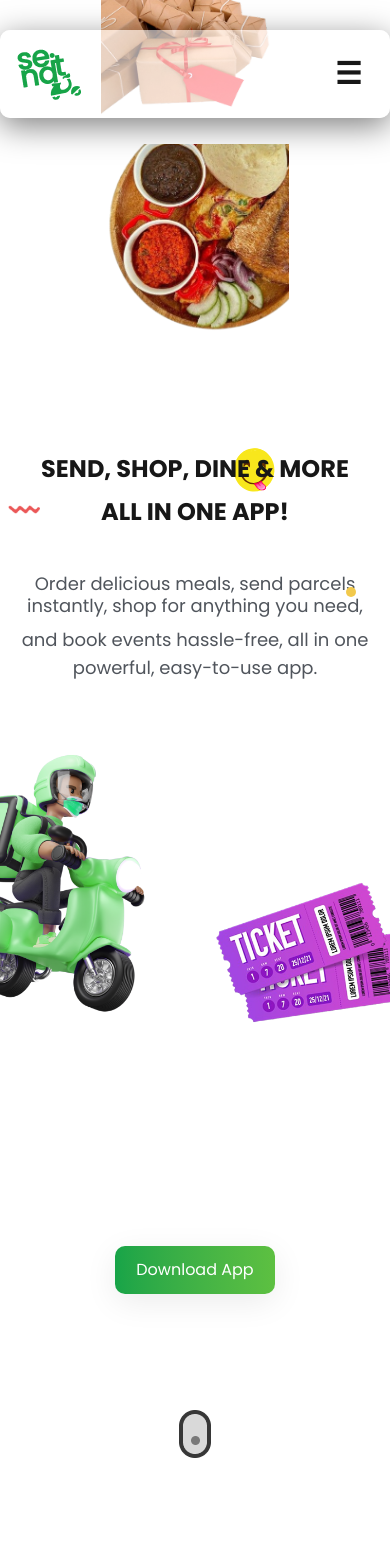
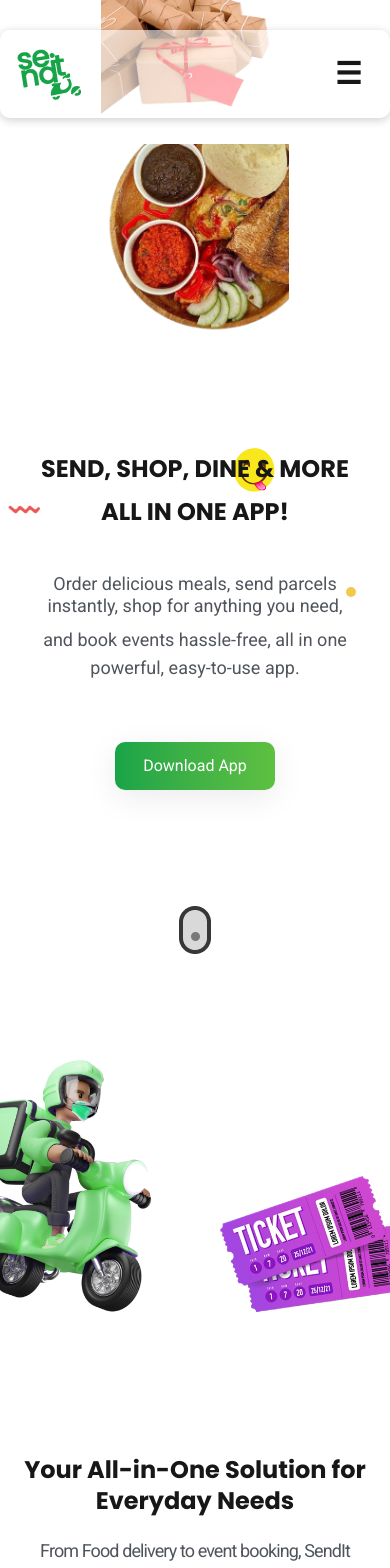
Before and after one commit to NanaAmpomahArhin/sendit-website, a Next.js app in the folder sendit-website/: page / in a window 390 px wide. Shown: the top 1568 px of the page. Built offline with nearby package versions, Linux system fonts and the light colour scheme.

Commit message:
updated responsiveness

```diff
--- a/sendit-website/app/globals.css
+++ b/sendit-website/app/globals.css
@@ -8,18 +8,12 @@
   --font-mono: 'Roboto', monospace;
   --font-jakarta: 'Plus Jakarta Sans', sans-serif;
   --font-rubik: 'Rubik', sans-serif;
-}
-
-@media (prefers-color-scheme: dark) {
-  :root {
-    --background: #0a0a0a;
-    --foreground: #ededed;
-  }
+  --font-lato: 'Lato' , sans-serif;
 }
 
 body {
-  background: var(--background);
-  color: var(--foreground);
+  background: #ffffff !important;
+  color: #171717 !important;
   font-family: var(--font-sans);
 }
 
--- a/sendit-website/components/HomepageBottomSection.jsx
+++ b/sendit-website/components/HomepageBottomSection.jsx
@@ -42,7 +42,7 @@ const HomepageBottomSection = () => {
             },
           ].map((item, index) => (
             <div key={index} className="flex ml-[5px] gap-x-5">
-              <div className="flex justify-center items-center w-[43px] h-[43px] rounded-full bg-green-100">
+              <div className="flex  flex-shrink-0 justify-center items-center w-[43px] h-[43px] rounded-full bg-green-100">
                 <p
                   className="font-normal text-lg text-[#17A448]"
                   style={{ fontFamily: "var(--font-rubik)" }}
@@ -70,7 +70,7 @@ const HomepageBottomSection = () => {
             Shop Smarter <br />
             with SendIt
           </p>
-          <p className="font-poppins font-normal text-lg max-w-[570px] sm:text-xl lg:text-[22px] text-white lg:w-[700px]">
+          <p className="font-mono font-normal text-lg max-w-[570px] sm:text-xl lg:text-[22px] text-white lg:w-[700px]">
             Discover a wide range of products and enjoy a seamless shopping
             experience right at your fingertips.
           </p>
@@ -137,7 +137,7 @@ const HomepageBottomSection = () => {
               >
                 {item.title}
               </p>
-              <p className="font-sans font-normal tracking-wide text-left text-base sm:text-lg lg:text-[20px] text-white leading-[25px]">
+              <p className="font-mono font-normal tracking-wide text-left text-base sm:text-lg lg:text-[20px] text-white leading-[25px]">
                 {item.description}
               </p>
             </div>
--- a/sendit-website/components/HomepageMiddleSection.jsx
+++ b/sendit-website/components/HomepageMiddleSection.jsx
@@ -2,7 +2,7 @@ import Image from "next/image";
 
 const HomepageMiddleSection = () => {
   return (
-    <section className="flex flex-col -mt-[160px] px-4 sm:px-8 lg:px-16 lg:-mt-[100px] 2xl:-mt-[10%] md:mt-[5%]">
+    <section className="flex flex-col mt-[100px] px-4 sm:px-8 lg:px-16 lg:-mt-[100px] 2xl:-mt-[10%] md:mt-[5%]">
       {/* Title Section */}
       <div className="flex flex-col justify-center items-center max-w-[843px] w-full text-center mx-auto mb-5">
         <p className="font-semibold text-2xl sm:text-4xl lg:text-[50px] font-poppins leading-tight m-0">
@@ -15,14 +15,14 @@ const HomepageMiddleSection = () => {
 
       {/* Subtext Section */}
       <div className="max-w-[843px] w-full flex flex-col items-center text-center mx-auto mb-10 lg:mb-[80px] md:mb-[20%]">
-        <p className="font-normal text-[#50555C] font-roboto text-lg sm:text-xl lg:text-[22px] tracking-tighter lg:w-[920px] lg:mt-[25px]">
+        <p className="font-normal text-[#50555C] font-mono text-lg sm:text-xl lg:text-[22px] tracking-tighter lg:w-[920px] lg:mt-[25px]">
           From Food delivery to event booking, SendIt simplifies your daily
           tasks with ease and efficiency.
         </p>
       </div>
 
       {/* Features Section */}
-      <div className="flex flex-wrap justify-center items-center gap-x-7 mx-auto lg:gap-x-[9px] md:mb-[10%] xl:gap-x-[15%] xl:gap-y-[15%] 2xl:gap-x-[9px] 2xl:-mb-[6%]">
+      <div className="flex flex-wrap justify-center items-center gap-x-7 mx-auto lg:gap-x-[9px] md:mb-[10%] lg:mb-[2%] xl:gap-x-[15%] xl:gap-y-[15%] 2xl:gap-x-[9px] 2xl:-mb-[6%]">
         {[
           {
             img: "emojione_pot-of-food.png",
@@ -62,7 +62,7 @@ const HomepageMiddleSection = () => {
                   alt={item.text}
                 />
               </div>
-              <p className="font-medium font-roboto tracking-normal text-lg sm:text-xl lg:text-[22px]">
+              <p className="font-medium font-mono tracking-normal text-lg sm:text-xl lg:text-[22px]">
                 {item.text}
               </p>
             </div>
@@ -76,7 +76,7 @@ const HomepageMiddleSection = () => {
       </div>
 
       {/*  Business Partner Section */}
-      <div className="flex flex-wrap justify-center gap-y-12 mt-16 mx-auto lg:mt-[180px] lg:m-auto sm:max-3xl:ml-[0px] ">
+      <div className="flex flex-wrap justify-center gap-y-12 mt-16 mx-auto lg:mt-[180px] lg:m-auto sm:max-3xl:ml-[0px] 2xl:mt-[15%] ">
         {[
           {
             img: "young Black man ,.png",
@@ -108,7 +108,7 @@ const HomepageMiddleSection = () => {
             <p className="font-poppins font-bold text-lg sm:text-xl lg:text-[20px]">
               {item.title}
             </p>
-            <p className="font-poppins font-normal text-base sm:text-lg lg:text-[16px] leading-5 lg:text-left lg:w-[379px] h-[75px] lg:tracking-[0.5px] lg:-mt-[10px]">
+            <p className="font-poppins font-normal text-base sm:text-lg lg:text-[16px] leading-5 lg:text-left lg:w-[330px] xl:w-[379px] h-[75px] lg:tracking-[0.5px] lg:-mt-[10px]">
               {item.desc}
             </p>
             <button
--- a/sendit-website/components/HomepageTopSection.jsx
+++ b/sendit-website/components/HomepageTopSection.jsx
@@ -56,7 +56,7 @@ const HomepageTopSection = () => {
         </div>
 
         {/* Subtext */}
-        <div className="flex flex-col items-center text-center max-w-[843px] gap-2 w-full mx-auto text-lg sm:text-xl lg:text-[22px] font-roboto">
+        <div className="flex flex-col items-center text-center max-w-[843px] gap-2 w-full mx-auto text-lg sm:text-xl lg:text-[22px] font-mono">
           <p className="leading-tight m-0 text-[#50555C]">
             Order delicious meals, send parcels instantly, shop for anything you
             need,
@@ -65,24 +65,9 @@ const HomepageTopSection = () => {
             and book events hassle-free, all in one powerful, easy-to-use app.
           </p>
         </div>
-      </section>
-
-      {/* Responsive Bottom Section */}
-      <section className="flex flex-wrap justify-center md:justify-between items-center relative mt-12 md:mt-[35%] lg:mt-0 px-4 lg:px-12 gap-6">
-        {/*Third Image */}
-        <div className="w-[48%] absolute md:mt-[5] -left-[10px] -top-[50px] sm:mt-[50%] sm:w-[45%] md:w-[40%]  lg:w-[400px] h-auto lg:top-[10%] 2xl:-mt-[17%] md:-top-[20%]  ">
-          <Image
-            src="/assets/images/motor 1.png"
-            alt="motor rider"
-            className="object-contain w-full"
-            width={525}
-            height={669}
-          />
-        </div>
-
         {/* Button Section */}
-        <div className="flex flex-col justify-center mt-[200px] gap-y-[100px] items-center w-full sm:w-[50%] sm:-mt-[40%] sm:mb-[70%] sm:ml-[32%] md:w-[45%]  lg:w-full 2xl:m-auto 2xl:-mt-[10%] h-screen  2xl:gap-y-[30px] md:mb-[35%] md:ml-[25%] md:-mt-[60%]  lg:m-auto lg:-mt-[10%] lg:mb-[20%] xl:mt-[10%] 2xl:mb-[5%] sm:m-auto">
-          <button className="w-40 sm:w-[308px] h-12 sm:h-[59px] rounded-[10px] p-[10px] bg-gradient-to-r from-[#17A448] to-[#5DC041] 2xl:-mt-[5%] shadow-[0px_8px_32px_0px_rgba(0,0,0,0.08)] font-roboto text-white">
+        <div className="flex flex-col mt-[60px] justify-center gap-y-[100px] items-center ">
+          <button className="w-40 sm:w-[308px] h-12 sm:h-[59px] rounded-[10px] p-[10px] bg-gradient-to-r from-[#17A448] to-[#5DC041]  shadow-[0px_8px_32px_0px_rgba(0,0,0,0.08)] font-mono text-white">
             Download App
           </button>
           <div className="w-8 sm:w-[32px] h-12 sm:h-[48px] mt-4 lg:mt-[200px]">
@@ -94,9 +79,22 @@ const HomepageTopSection = () => {
             />
           </div>
         </div>
+      </section>
+
+      <section className="flex  justify-between items-center  mt-[30px] md:mb-[60px] lg:mb-[300px] lg:-mt-[600px] 2xl:-mt-[450px]  gap-6">
+        {/*Third Image */}
+        <div className="w-[48%]  sm:w-[45%] md:w-[40%]  lg:w-[400px] h-auto lg:top-[10%] 2xl:-mt-[17%] md:-top-[20%]  ">
+          <Image
+            src="/assets/images/motor 1.png"
+            alt="motor rider"
+            className="object-contain w-full"
+            width={525}
+            height={669}
+          />
+        </div>
 
         {/* Fourth Image */}
-        <div className=" w-[48%]  lg:block size-[395px] md:mt-[10%] absolute right-0 top-30 lg:-right-[500px] sm:left-[50%]  sm:mt-[50%] md:left-[70%] md:-top-[5%] 2xl:-top-[15%] 2xl:left-[80%] lg:top-[30%] xl:left-[76%]  ">
+        <div className=" w-[48%] mt-[160px] sm:w-[45%] md:w-[40%]  lg:w-[400px] h-auto lg:top-[10%]  md:-top-[20%] 2xl:-mt-[0px] ">
           <Image
             className="object-contain"
             src="/assets/images/14662543_2011.i518.006_realistic_tickets-removebg-preview 1.png"
--- a/sendit-website/components/MobileMenu.jsx
+++ b/sendit-website/components/MobileMenu.jsx
@@ -8,7 +8,7 @@ const MobileMenu = () => {
 
   return (
     <>
-      {/* 🔹 Hamburger Button (Now Moved to the Right) */}
+      {/* Hamburger Button (Now Moved to the Right) */}
       <button
         className="lg:hidden flex items-center justify-center text-3xl font-bold px-3 py-2 rounded-md focus:outline-none ml-auto"
         onClick={() => setMenuOpen(!menuOpen)}
@@ -16,7 +16,7 @@ const MobileMenu = () => {
         ☰ {/* Hamburger icon */}
       </button>
 
-      {/* 🔹 Mobile Menu (Hidden by Default & Slides in When Open) */}
+      {/*Mobile Menu (Hidden by Default & Slides in When Open) */}
       <div
         className={`lg:hidden fixed top-0 right-0 w-2/3 sm:w-1/2 h-screen bg-white shadow-lg flex flex-col items-start px-6 pt-20 gap-6 transition-transform duration-300 ${
           menuOpen ? "block translate-x-0" : "hidden translate-x-full"
--- a/sendit-website/components/navbar.jsx
+++ b/sendit-website/components/navbar.jsx
@@ -4,7 +4,10 @@ import MobileMenu from "./MobileMenu"; // Import the client component
 
 const Navbar = () => {
   return (
-    <nav className="flex items-center justify-between w-full lg:w-[900px] xl:w-[1250px] max-w-[1470px] h-[88px] absolute top-[30px] left-1/2 -translate-x-1/2 rounded-[10px] bg-white/60 shadow-[0px_8px_32px_0px_rgba(0,0,0,0.5)] 2xl:w-[1550px] z-10 px-4 sm:px-6 lg:px-10 ">
+    <nav
+      className="flex items-center justify-between w-full lg:w-[900px] xl:w-[1250px] max-w-[1470px] h-[88px] absolute top-[30px] left-1/2 -translate-x-1/2 rounded-[10px] bg-white/60 shadow-[0px_2px_10px_0px_rgba(0,0,0,0.2)]
+    2xl:w-[1550px] z-10 px-4 sm:px-6 lg:px-10 "
+    >
       {/* Left: Logo */}
       <div className="flex gap-x-[20px]">
         <div className="w-[70px] h-[54px]">
```
